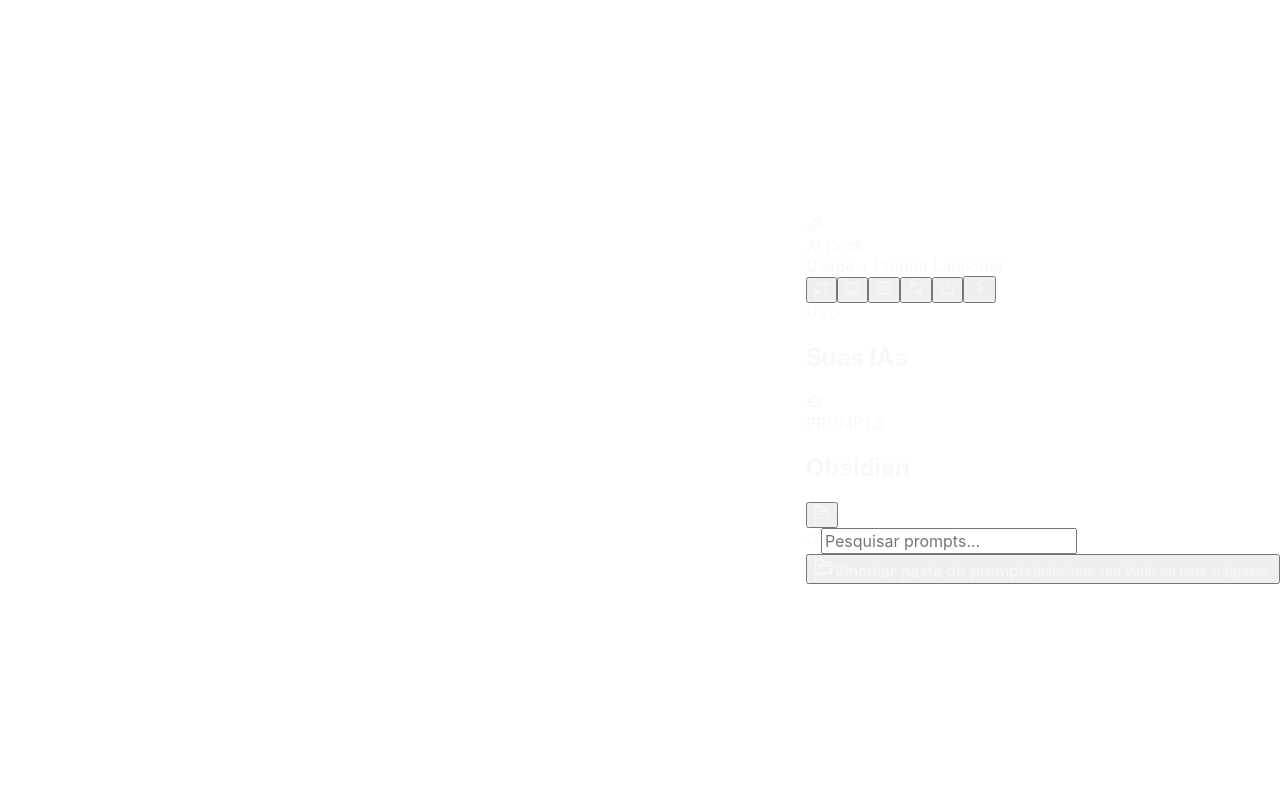
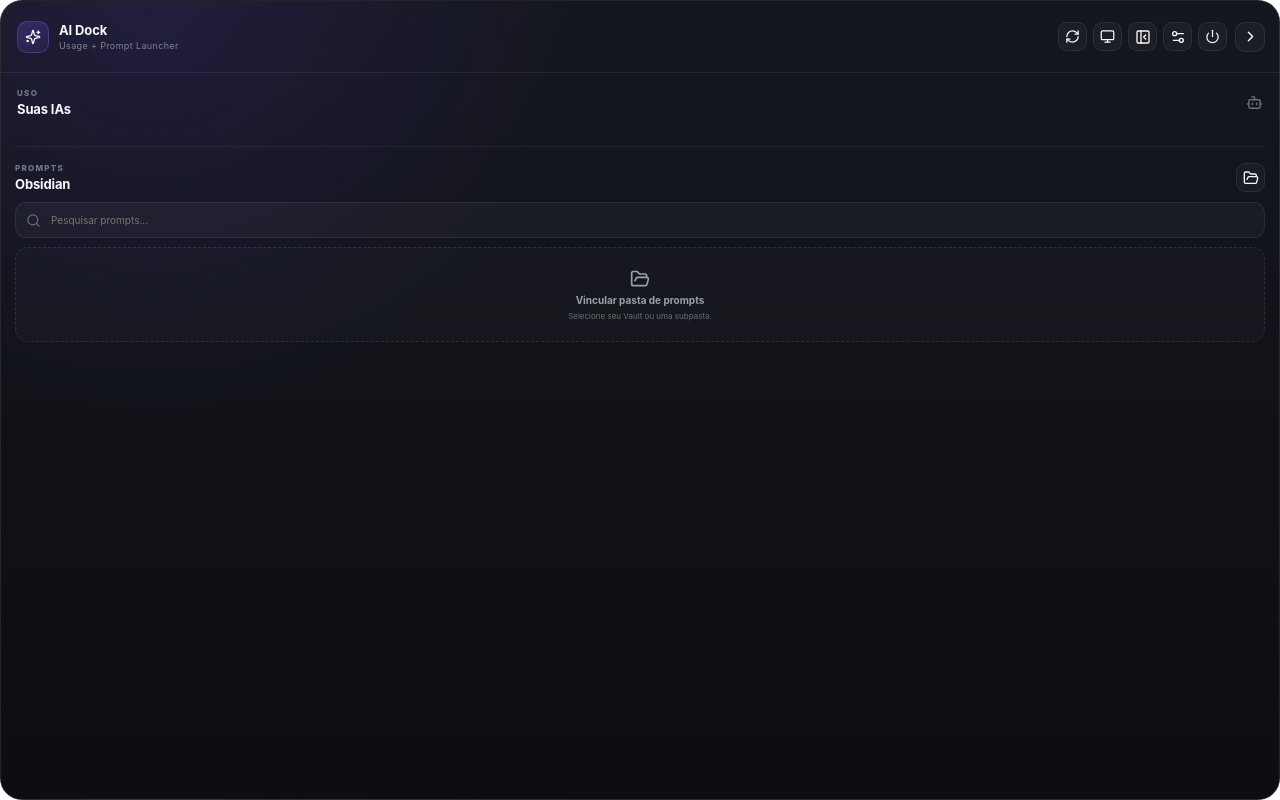
Before and after one commit to NyckDragon/ai-dock, a React (Vite) app: page / in a window 1280 px wide. Both pictures are taken after a click on the button "AI". Built offline with nearby package versions, Linux system fonts and the light colour scheme.

Commit message:
fix: restore full stylesheet after compact pill unlock

```diff
--- a/src/styles.css
+++ b/src/styles.css
@@ -56,3 +56,133 @@
 .mini-dot { width: 4px; height: 4px; border-radius: 50%; display: block; }
 .mini-dot--on { background: #86e0b6; box-shadow: 0 0 8px rgba(134,224,182,.55); }
 .mini-dot--off { background: #555963; }
+
+.dock-panel {
+  width: 100%;
+  height: 100%;
+  border: 1px solid rgba(255,255,255,.09);
+  border-radius: 22px;
+  overflow: hidden;
+  background:
+    radial-gradient(circle at 12% 0%, rgba(111,77,255,.13), transparent 30%),
+    linear-gradient(180deg, rgba(17,19,27,.985), rgba(8,10,14,.985));
+  box-shadow: none;
+  backdrop-filter: blur(28px);
+}
+
+.app-header {
+  height: 72px;
+  display: flex;
+  align-items: center;
+  justify-content: space-between;
+  padding: 0 14px 0 16px;
+  border-bottom: 1px solid rgba(255,255,255,.065);
+  user-select: none;
+}
+.brand { display: flex; align-items: center; gap: 10px; min-width: 0; }
+.brand-mark {
+  width: 32px;
+  height: 32px;
+  display: grid;
+  place-items: center;
+  border-radius: 10px;
+  background: linear-gradient(145deg, rgba(123,91,255,.26), rgba(123,91,255,.08));
+  border: 1px solid rgba(157,132,255,.24);
+}
+.brand-name { font-size: 13px; font-weight: 720; letter-spacing: -.01em; }
+.brand-subtitle { margin-top: 2px; font-size: 9px; color: #7e8491; letter-spacing: .04em; }
+.header-actions { display: flex; align-items: center; gap: 6px; }
+.icon-button,
+.collapse-button {
+  border: 1px solid rgba(255,255,255,.075);
+  background: rgba(255,255,255,.035);
+  display: grid;
+  place-items: center;
+  cursor: pointer;
+}
+.icon-button { width: 29px; height: 29px; border-radius: 9px; }
+.collapse-button { width: 30px; height: 30px; border-radius: 10px; margin-left: 2px; }
+.icon-button:hover,
+.collapse-button:hover { background: rgba(255,255,255,.075); border-color: rgba(255,255,255,.13); }
+.icon-button.is-active { background: rgba(126,96,255,.14); border-color: rgba(144,117,255,.28); color: #cfc5ff; }
+.is-spinning svg { animation: spin .8s linear infinite; }
+@keyframes spin { to { transform: rotate(360deg); } }
+
+.panel-scroll { height: calc(100% - 72px); overflow-y: auto; padding: 15px 14px 18px; scrollbar-width: thin; scrollbar-color: #2a2d36 transparent; }
+.section-heading { display: flex; align-items: center; justify-content: space-between; margin-bottom: 10px; }
+.section-heading--usage { padding: 0 2px; }
+.eyebrow { display: block; font-size: 8px; font-weight: 800; letter-spacing: .16em; color: #737987; margin-bottom: 3px; }
+h2 { margin: 0; font-size: 13px; font-weight: 700; letter-spacing: -.01em; }
+.muted-icon { color: #686e7b; }
+
+.usage-stack { display: grid; gap: 9px; }
+.usage-card {
+  padding: 13px;
+  border: 1px solid rgba(255,255,255,.067);
+  border-radius: 15px;
+  background: linear-gradient(180deg, rgba(255,255,255,.041), rgba(255,255,255,.021));
+}
+.usage-card__top { display: flex; align-items: flex-start; justify-content: space-between; }
+.provider-name { font-size: 12px; font-weight: 690; }
+.provider-meta { margin-top: 3px; color: #797f8c; font-size: 9px; display: flex; align-items: center; gap: 4px; }
+.provider-dot { width: 7px; height: 7px; margin-top: 3px; border-radius: 50%; background: #8f78ff; }
+.provider-dot--claude { background: #d59a73; }
+.provider-dot--codex { background: #85d8b0; }
+.usage-windows { display: grid; gap: 9px; margin-top: 11px; }
+.usage-window__labels { display: flex; justify-content: space-between; gap: 10px; color: #969ca8; font-size: 9px; }
+.usage-window__labels strong { color: #d9dbe1; font-weight: 700; }
+.usage-track { height: 5px; border-radius: 999px; background: rgba(255,255,255,.058); overflow: hidden; margin-top: 5px; }
+.usage-fill { height: 100%; border-radius: inherit; background: linear-gradient(90deg, #7660ff, #9b86ff); }
+.usage-reset { color: #5f6570; font-size: 8px; margin-top: 4px; }
+.usage-error { margin-top: 9px; padding: 8px 9px; border-radius: 9px; background: rgba(255,109,109,.065); color: #c68c8c; font-size: 8px; line-height: 1.45; }
+
+.prompt-section { margin-top: 19px; padding-top: 16px; border-top: 1px solid rgba(255,255,255,.055); }
+.search-box { height: 36px; border-radius: 11px; display: flex; align-items: center; gap: 8px; padding: 0 10px; background: rgba(255,255,255,.035); border: 1px solid rgba(255,255,255,.067); color: #656b78; margin-bottom: 9px; }
+.search-box input { flex: 1; width: 100%; border: 0; outline: 0; color: #e7e9ed; background: transparent; font-size: 10px; }
+.empty-state { width: 100%; min-height: 95px; display: flex; flex-direction: column; align-items: center; justify-content: center; gap: 5px; border: 1px dashed rgba(255,255,255,.10); border-radius: 13px; background: rgba(255,255,255,.018); cursor: pointer; color: #9ba0aa; }
+.empty-state span { font-size: 10px; font-weight: 650; }
+.empty-state small { color: #666c78; font-size: 8px; }
+.prompt-list { display: grid; gap: 5px; }
+.prompt-row { width: 100%; min-height: 48px; padding: 8px 8px 8px 10px; display: flex; align-items: center; gap: 8px; border: 1px solid transparent; border-radius: 10px; background: transparent; text-align: left; cursor: pointer; }
+.prompt-row__content { min-width: 0; flex: 1; }
+.prompt-title { overflow: hidden; white-space: nowrap; text-overflow: ellipsis; font-size: 10px; font-weight: 600; color: #d6d9df; }
+.favorite-star { color: #a895ff; margin-right: 5px; }
+.prompt-tags { overflow: hidden; white-space: nowrap; text-overflow: ellipsis; margin-top: 3px; color: #656b78; font-size: 8px; }
+.copy-icon { width: 27px; height: 27px; display: grid; place-items: center; border-radius: 8px; background: rgba(255,255,255,.035); color: #777e8b; }
+.no-results { padding: 18px 8px; color: #666c78; text-align: center; font-size: 9px; }
+
+.settings-scroll { padding-top: 17px; }
+.settings-title-row { display: flex; align-items: center; justify-content: space-between; padding: 0 2px 13px; }
+.settings-group { padding: 13px 0; border-top: 1px solid rgba(255,255,255,.055); }
+.settings-label { margin: 0 2px 9px; color: #858b97; font-size: 9px; font-weight: 650; }
+.monitor-list { display: grid; gap: 7px; }
+.monitor-option,
+.obsidian-setting {
+  width: 100%;
+  min-height: 56px;
+  display: flex;
+  align-items: center;
+  gap: 10px;
+  padding: 9px 10px;
+  border-radius: 12px;
+  border: 1px solid rgba(255,255,255,.065);
+  background: rgba(255,255,255,.026);
+  text-align: left;
+  cursor: pointer;
+}
+.monitor-option.is-selected { background: rgba(125,96,255,.095); border-color: rgba(145,119,255,.28); }
+.monitor-option__icon {
+  flex: 0 0 auto;
+  width: 30px;
+  height: 30px;
+  border-radius: 9px;
+  display: grid;
+  place-items: center;
+  color: #8e94a0;
+  background: rgba(255,255,255,.04);
+  border: 1px solid rgba(255,255,255,.055);
+}
+.monitor-option__copy { min-width: 0; flex: 1; display: grid; gap: 3px; }
+.monitor-option__copy strong { font-size: 10px; font-weight: 650; color: #d9dce2; }
+.monitor-option__copy small { overflow: hidden; white-space: nowrap; text-overflow: ellipsis; color: #6e7480; font-size: 8px; }
+.settings-note { margin-top: 4px; padding: 10px 11px; border-radius: 10px; background: rgba(255,255,255,.022); color: #666c78; font-size: 8px; line-height: 1.5; }
```
